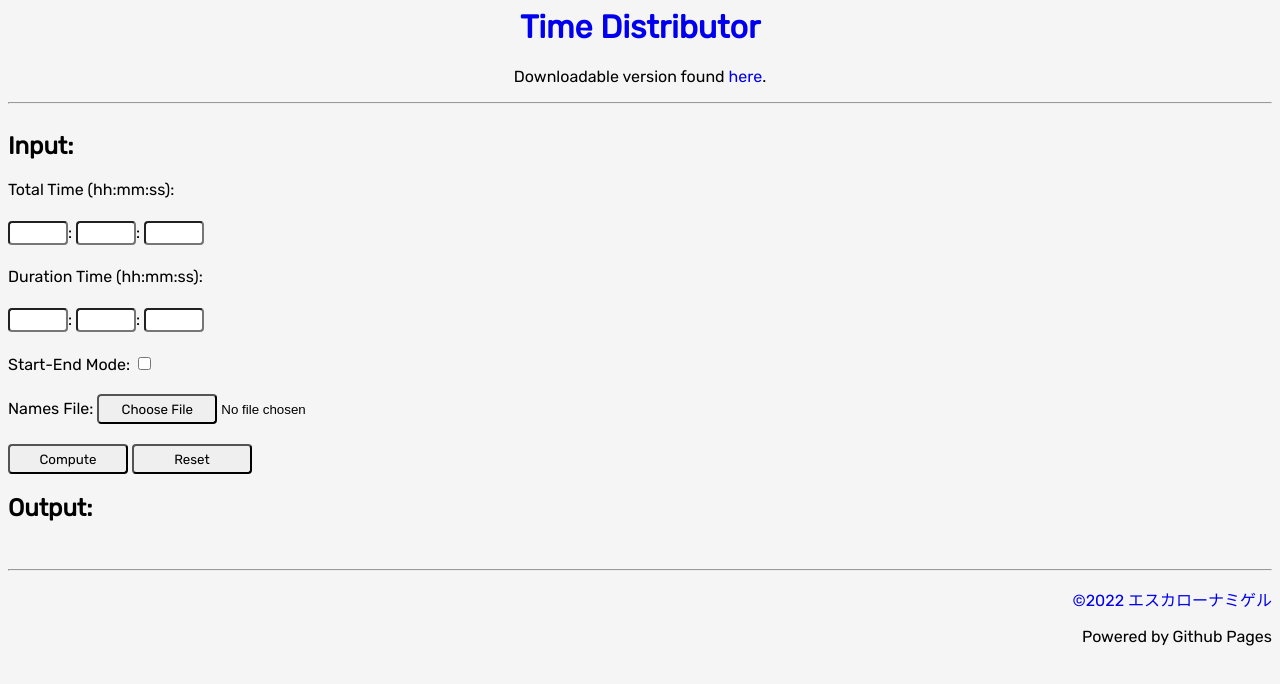
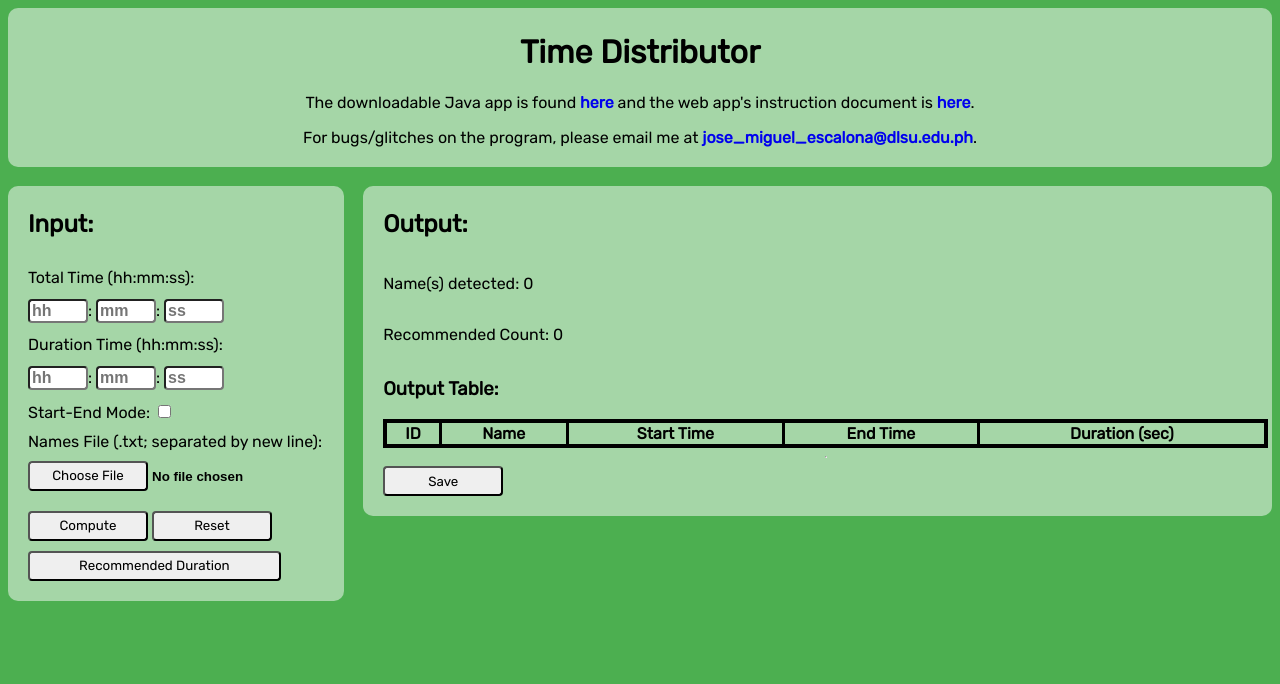
Before and after one commit to jm55/Time-Distributor, a website: page index.html in a window 1280 px wide. Drawn offline with nearby package versions, Linux system fonts and the light colour scheme.

Commit message:
Major changes
Web App:
1. Updated looks
2. Added CSV parsing

Java App:
1. Changed .csv to .txt for input files.

```diff
--- a/index.html
+++ b/index.html
@@ -2,55 +2,63 @@
     <head>
         <script src="https://cdnjs.cloudflare.com/ajax/libs/jquery/3.6.0/jquery.min.js" integrity="sha512-894YE6QWD5I59HgZOGReFYm4dnWc1Qt5NtvYSaNcOP+u1T9qYdvdihz0PPSiiqn/+/3e7Jo4EaG7TubfWGUrMQ==" crossorigin="anonymous" referrerpolicy="no-referrer"></script>
         <script src="public/js/script.js"></script>
+        <script src="public/js/compute.js"></script>
         <script src="https://unpkg.com/validator@latest/validator.min.js"></script>
         <link rel="stylesheet" href="public/css/style.css">
         <title>Time Distributor</title>
     </head>
+    <header>
+        <h1><a href="https://jm55dlsu.github.io/TimeDistributor/" style="color: black;">Time Distributor</a></h1>
+        <p>The downloadable Java app is found <a href="https://github.com/jm55DLSU/TimeDistributor/releases/tag/v2.7.1">here</a> and the web app's instruction document is <a href="https://github.com/jm55DLSU/TimeDistributor/blob/online/WebApp_Instructions.pdf">here</a>.</p>
+        <p>For bugs/glitches on the program, please email me at <a href="mailto:jose_miguel_escalona@dlsu.edu.ph">jose_miguel_escalona@dlsu.edu.ph</a >.</p>
+    </header>
+    <br>
     <body>
-        <header>
-            <h1><a href="https://jm55dlsu.github.io/TimeDistributor/">Time Distributor</a></h1>
-            <p>Downloadable version found <a href="https://github.com/jm55DLSU/TimeDistributor/releases/tag/v2.7.1">here</a>.</p>
-        </header>
-        <hr>
-        <div style="display:grid;">
         <div id="input_div">
             <h2>Input: </h2>
-                <div id="inputs">
             <label id="aTime_label">Total Time (hh:mm:ss): </label>
             <span id="aTime_span">
-                        <input type="text" class="time" id="aTime_h">:
-                        <input type="text" class="time" id="aTime_m">:
-                        <input type="text" class="time" id="aTime_s">
+                <input type="number" min="0" class="time" id="aTime_h" placeholder="hh">:
+                <input type="number" min="0" class="time" id="aTime_m" placeholder="mm">:
+                <input type="number" min="0" class="time" id="aTime_s" placeholder="ss">
             </span>
             <label id="bTime_label">Duration Time (hh:mm:ss): </label>
             <span id="bTime_span">
-                        <input type="text" class="time" id="bTime_h">:
-                        <input type="text" class="time" id="bTime_m">:
-                        <input type="text" class="time" id="bTime_s">
+                <input type="number" min="0" class="time" id="bTime_h" placeholder="hh">:
+                <input type="number" min="0" class="time" id="bTime_m" placeholder="mm">:
+                <input type="number" min="0" class="time" id="bTime_s" placeholder="ss">
             </span>
             <span id="startendMode_span">
                 <label>Start-End Mode: </label>
                 <input type="checkbox" id="startendMode">
             </span>
             <span id="names_file">
-                        <label>Names File: </label>
-                        <input type="file" id="files" name="files" accept=".csv">
+                <label>Names File (.txt; separated by new line): </label>
+                <input style="margin-top: 10px;" type="file" id="files" name="files" accept=".txt">
             </span>
-                    <span>
+            <span style="display: flexbox; margin-top: 10px;">
                 <button id="compute">Compute</button>
                 <button id="reset">Reset</button>
+                <button style="margin-top: 10px; width: 80%;" id="recommended">Recommended Duration</button>
             </span>
         </div>
-            </div>
-            <div style="display:grid;" id="output_div">
+        <div id="output_div">
             <h2>Output: </h2>
-                <br>
-            </div>
-        </div>
+            <p id="nameCounter">Name(s) detected: 0</p>
+            <p id="recommendCounter">Recommended Count: 0</p>
+            <h3>Output Table:</h3>
+            <table id="output_table">
+                <tr>
+                    <th>ID</th>
+                    <th>Name</th>
+                    <th>Start Time</th>
+                    <th>End Time</th>
+                    <th>Duration (sec)</th>
+                </tr>
+            </table>
             <hr>
-        <div style="display: inline; text-align: right;">
-            <a href="https://github.com/jm55DLSU/TimeDistributor"><p>©2022 エスカローナミゲル</p></a>
-            <p>Powered by Github Pages</p>
+            <button id="save">Save</button>
         </div>
     </body>
+    <br>
 </html>
--- a/public/css/style.css
+++ b/public/css/style.css
@@ -4,46 +4,64 @@
     font-family: 'Rubik', sans-serif;
 
     --button: white;
-    --button_hover: grey;
+    --button_hover: #66BB6A;
+    --button_click: #388E3C;
 
     --textfield: white;
-    --textfield_select: grey;
+    --textfield_select: #4CAF50;
 
     --text: black;
     --anchor: black;
-    --anchor_visited: grey;
-    --anchor_hover: grey;
+    --anchor_visited: green;
+    --anchor_hover: yellowgreen;
+
+    --card: #A5D6A7;
+
+    --card_border-radius: 10px;
+    --input_border-radius: 4px;
 }
 
 ::-webkit-file-upload-button{
     font-family: 'Rubik', sans-serif;
     width: 120px;
     height: 30px;
-    border-radius: 4px;
+    border-radius: var(--input_border-radius);
 }
 
 ::-webkit-file-upload-button:hover{
     background-color: var(--button_hover);
 }
 
+::-webkit-file-upload-button:active{
+    background-color: #43A047;
+}
+
 body{
-    background-color: whitesmoke;
+    background-color: #4CAF50;
 }
 
 input{
-    border-radius: 4px;
+    border-radius: var(--input_border-radius);
+    font-weight: 600;
 }
 
-input[type="text"]:focus{
+input[type="number"]{
+    height: 24px;
+}
+
+input[type="number"]:focus{
     background-color: var(--textfield_select);
+    color: whitesmoke;
 }
 
 header{
     text-align: center;
+    background-color: var(--card);
 }
 
 a{
     text-decoration: none;
+    font-weight: 600;
 }
 
 a:visited{
@@ -54,23 +72,51 @@ button{
     font-family: 'Rubik', sans-serif;
     width: 120px;
     height: 30px;
-    border-radius: 4px;
+    border-radius: var(--input_border-radius);
 }
 
 button:hover{
     background-color: var(--button_hover);
 }
 
+button:active{
+    background-color: #43A047;
+}
+
+header{
+    display:block;
+    padding-top: 4px;
+    padding-bottom: 4px;
+    border-radius: var(--card_border-radius);
+}
+
+footer{
+    text-align: right;
+    background-color: var(--card);
+    border-radius: var(--card_border-radius);
+    position: relative;
+    margin-bottom: 0px;
+}
+
+table{
+    color: black;
+    border: 4px;
+    border-color: black;
+    border-style: solid;
+    border-radius: var(--input_border-radius);
+    row-gap: 8px;
+    border-collapse: collapse;
+}
+
+th{
+    border: 0px 2px 0px none;
+    border-color: black;
+    border-style: solid;
+}
+
 .time{
     font-size: 16px;
     width: 60px;
-}
-
-#inputs{
-    display: inline-grid;
-    margin-left: auto;
-    margin-right: auto;
-    row-gap: 20px;
 }
 
 #aTime_span{
@@ -82,3 +128,22 @@ button:hover{
     padding-top: 2px;
     padding-bottom: 2px;
 }
+
+#input_div{
+    width: 25%;
+    float: left;
+    display: grid;
+    row-gap: 10px;
+    padding: 4px 0px 20px 20px;
+    background-color: var(--card);
+    border-radius: var(--card_border-radius);
+}
+
+#output_div{
+    width: 70%;
+    float: right;
+    display: grid;
+    padding: 4px 4px 20px 20px;
+    background-color: var(--card);
+    border-radius: var(--card_border-radius);
+}
--- a/public/js/script.js
+++ b/public/js/script.js
@@ -1,7 +1,19 @@
 console.log("script.js");
 alert("This web app is not ready, go away.");
+var reader = new FileReader();
+var data = [];
+var list = [];
+$(document).ready(()=>{
 
-$(document).ready(()=>{
+    reader.onload = function (event) {
+        var text = event.target.result;
+        if(text.includes('\r'))
+            list = text.split('\r\n');
+        else
+            list = text.split('\n');
+        cleanNames();
+        $("#nameCounter").text("Name(s) detected: " + list.length);
+    };
     console.log("JQuery accessible");
     //Start-End Mode
     $('#startendMode').click(function(){
@@ -15,7 +27,53 @@ $(document).ready(()=>{
             $("#bTime_label").text("Duration Time (hh:mm:ss):");
         }
     });
+    //File
+    $('#files:file').on("change", function(){
+        console.log("File");
+        var names = getNames();
+
+    });
     //Compute
+    $('#compute').click(function(){
+        console.log("Compute");
+        var names = getNames();
+    });
+    //Reset
+    $('#reset').click(function(){
+        console.log("Reset");
+    });
+    //Save
+    $('#save').click(function(){
+        console.log("Save");
+    });
+});
 
-    //Reset
-});
+function getNames(){
+    var file = readFile('files');
+    reader.readAsText(file);
+}
+
+//https://love2dev.com/blog/javascript-remove-from-array/#:~:text=Using%20the%20Array%20filter%20Method%20to%20Remove%20Items%20By%20Value
+function cleanNames(){
+    list = list.filter(function(value, index, arr){
+        return value != '';
+    });
+    for(var i = 0;  i < list.length-1; i++){
+        if(list[i].charAt(list[i].length) == ('\r'))
+            list[i].substring(0, list[i].length-2);
+    }
+}
+
+function readFile (id) {
+    var input = document.getElementById(id);
+    var files = input.files;
+    return files[0];
+}
+
+function compute(){
+
+}
+
+function flushToTable(data){
+
+}
```
Also changed, not shown: public/js/compute.js (added), 15 other files. Lines whose indentation alone changed are shown as unchanged.
